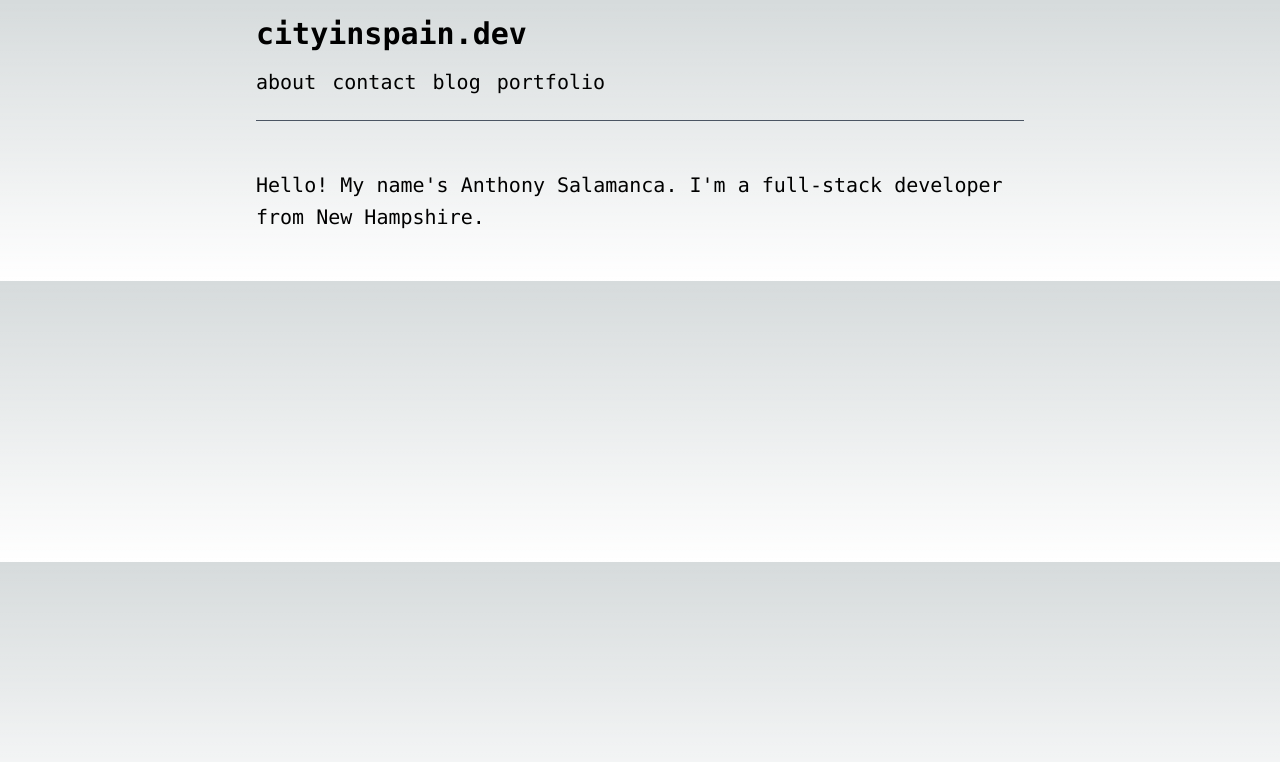
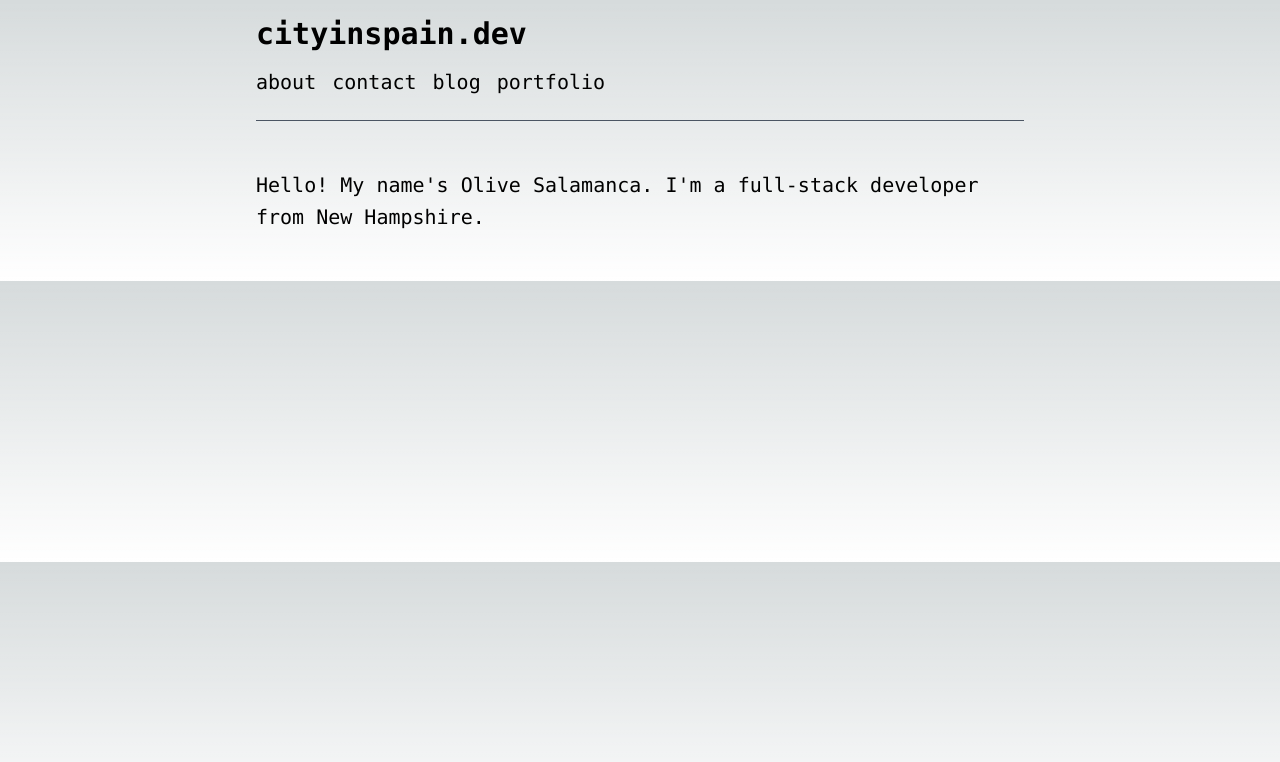
Before and after one commit to cityinspain/cityinspain.dev, a Next.js app: page / in a window 1280 px wide. Shown: the top 762 px of the page. Built offline with nearby package versions, Linux system fonts and the light colour scheme.

Commit message:
fix the name

```diff
--- a/src/pages/index.tsx
+++ b/src/pages/index.tsx
@@ -10,7 +10,7 @@ export default function Home() {
         <title>cityinspain.dev</title>
       </Head>
       <TextContainer>
-        Hello! My name's Anthony Salamanca. I'm a full-stack developer from New
+        Hello! My name's Olive Salamanca. I'm a full-stack developer from New
         Hampshire.
       </TextContainer>
     </>
```
